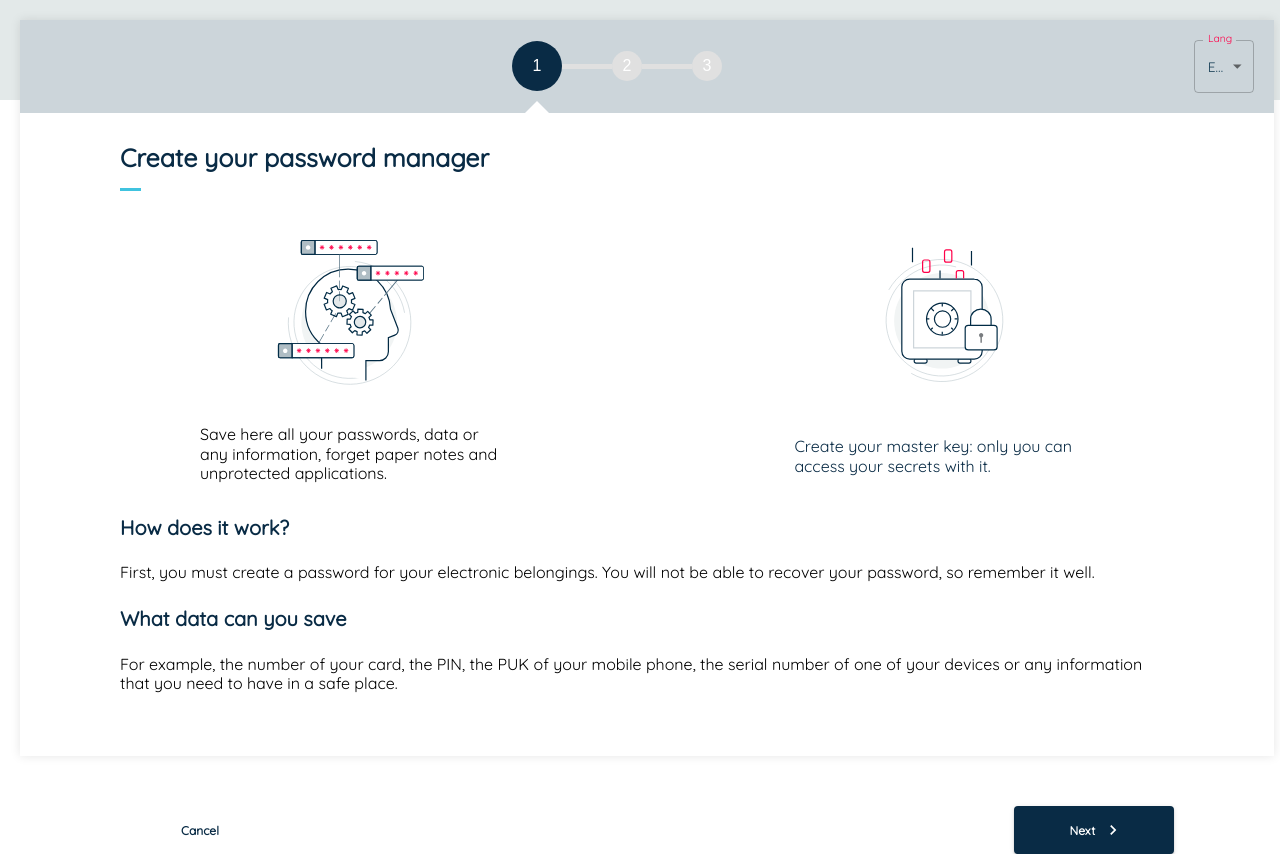
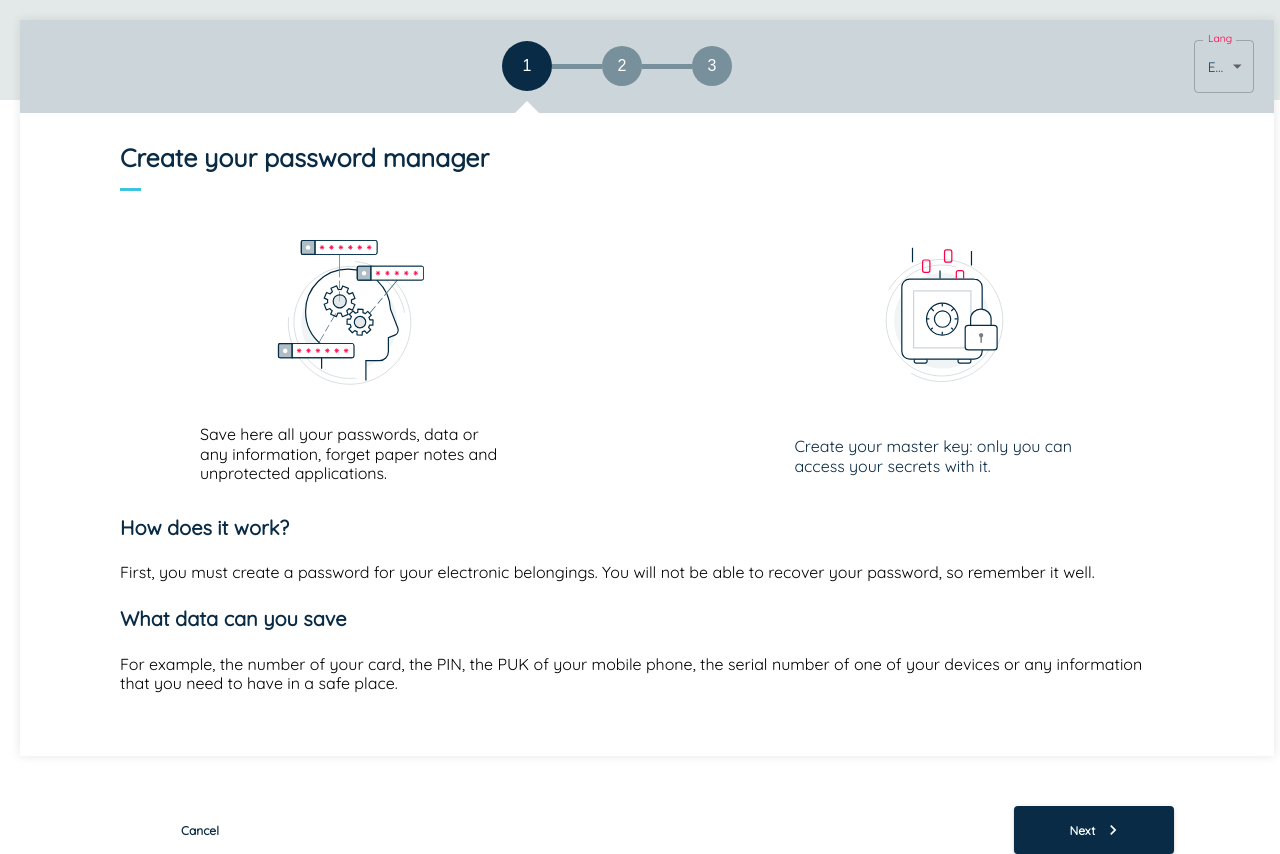
Before and after one commit to rodrigodiasf1984/passwordManagerTest, a React (Create React App) app: page / in a window 1280 px wide. Built offline with nearby package versions, Linux system fonts and the light colour scheme.

Commit message:
refactor: get colors from theme and use the function convert to rem

```diff
--- a/src/components/Header/index.tsx
+++ b/src/components/Header/index.tsx
@@ -1,5 +1,4 @@
 import React, { useEffect, useState } from 'react';
-import LanguageIcon from '@mui/icons-material/Language';
 import {
   Box,
   Divider,
@@ -49,7 +48,10 @@ const Header = ({ currentStep }: HeaderProps) => {
           sx={{
             width: '50px',
             borderBottom: '5px solid',
-            color: currentStep > 1 ? theme.palette.primary.main : '#e0e0e0',
+            color:
+              currentStep > 1
+                ? theme.palette.primary.main
+                : theme.palette.secondary.light,
           }}
         />
         <Step name={2} active={currentStep === 2} completed={currentStep > 2} />
@@ -57,7 +59,10 @@ const Header = ({ currentStep }: HeaderProps) => {
           sx={{
             width: '50px',
             borderBottom: '5px solid',
-            color: currentStep > 2 ? theme.palette.primary.main : '#e0e0e0',
+            color:
+              currentStep > 2
+                ? theme.palette.primary.main
+                : theme.palette.secondary.light,
           }}
         />
         <Step name={3} active={currentStep === 3} completed={false} />
--- a/src/components/Header/styles.ts
+++ b/src/components/Header/styles.ts
@@ -1,5 +1,6 @@
 import styled from 'styled-components';
 import { converterToRem } from 'utils/converterToRem';
+import theme from 'theme';
 
 export const Container = styled.header`
   display: flex;
@@ -8,7 +9,7 @@ export const Container = styled.header`
   justify-content: space-between;
   padding: ${converterToRem(20)}rem;
   height: ${converterToRem(100)}rem;
-  background: #ccd5da;
+  background: ${theme.palette.background.default};
   position: relative;
   z-index: 1;
 `;
--- a/src/components/Step/index.tsx
+++ b/src/components/Step/index.tsx
@@ -10,9 +10,18 @@ type StepProps = {
 };
 
 const Step = ({ name, active, completed = false }: StepProps) => (
-  <div style={{ display: 'flex', flexDirection: 'column' }}>
+  <div
+    style={{
+      display: 'flex',
+      flexDirection: 'column',
+      alignItems: 'center',
+      justifyContent: 'center',
+    }}
+  >
     <Circle active={active} completed={completed}>
-      <span>{completed ? <DoneIcon /> : name}</span>
+      <span>
+        {completed ? <DoneIcon style={{ fontWeight: 'bold' }} /> : name}
+      </span>
     </Circle>
   </div>
 );
--- a/src/components/Step/styles.ts
+++ b/src/components/Step/styles.ts
@@ -1,6 +1,7 @@
 /* eslint-disable no-nested-ternary */
 import styled, { css } from 'styled-components';
 import theme from 'theme';
+import { converterToRem } from 'utils/converterToRem';
 
 interface CircleProps {
   active: boolean;
@@ -14,9 +15,11 @@ export const Circle = styled.div<CircleProps>`
       ? theme.palette.secondary.main
       : props.completed
       ? theme.palette.primary.main
-      : '#e0e0e0'};
-  width: ${props => (props.active ? '50px' : '30px')};
-  height: ${props => (props.active ? '50px' : '30px')};
+      : theme.palette.secondary.light};
+  width: ${props =>
+    props.active ? `${converterToRem(50)}rem` : `${converterToRem(40)}rem`};
+  height: ${props =>
+    props.active ? `${converterToRem(50)}rem` : `${converterToRem(40)}rem`};
   display: flex;
   justify-content: center;
   align-items: center;
@@ -29,10 +32,11 @@ export const Circle = styled.div<CircleProps>`
       css`
         position: absolute;
         content: '';
-        border-right: 50px solid transparent;
-        border-left: 50px solid transparent;
-        border-bottom: 50px solid ${theme.palette.common.white};
-        top: 60px;
+        border-right: ${converterToRem(50)}rem solid transparent;
+        border-left: ${converterToRem(50)}rem solid transparent;
+        border-bottom: ${converterToRem(50)}rem solid
+          ${theme.palette.common.white};
+        top: ${converterToRem(60)}rem;
       `}
   }
 `;
```
